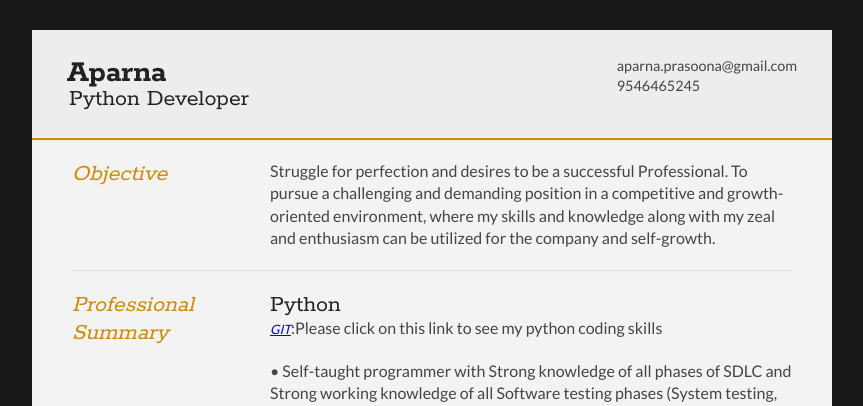
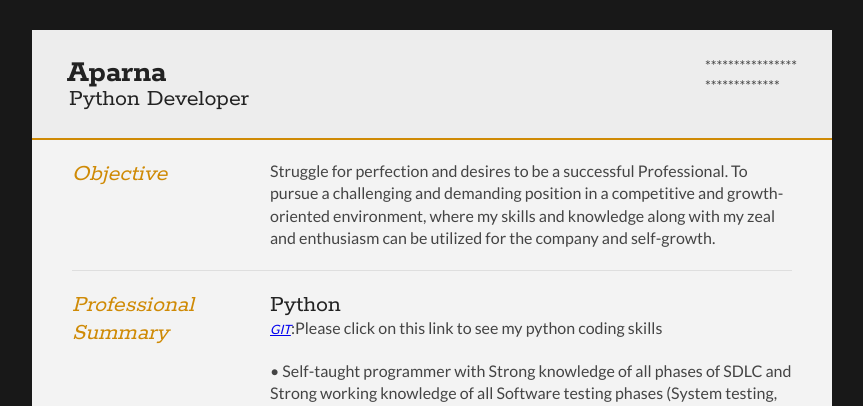
Before and after one commit to apk0201/resumesite, a Django app: page / in a window 1280 px wide. Shown: the top 406 px of the page, without its empty margins (208-1071 px from the left). Run offline with Django 3.2, Linux system fonts and the light colour scheme.

Commit message:
Update home.html

```diff
--- a/resumesite/templates/home.html
+++ b/resumesite/templates/home.html
@@ -24,8 +24,8 @@
 
 		<div id="contactDetails" class="quickFade delayFour">
 			<ul>
-				<li>aparna.prasoona@gmail.com</a></li>
-				<li>9546465245</li>
+				<li>****************</a></li>
+				<li>*************</li>
 			</ul>
 		</div>
 		<div class="clear"></div>
```
